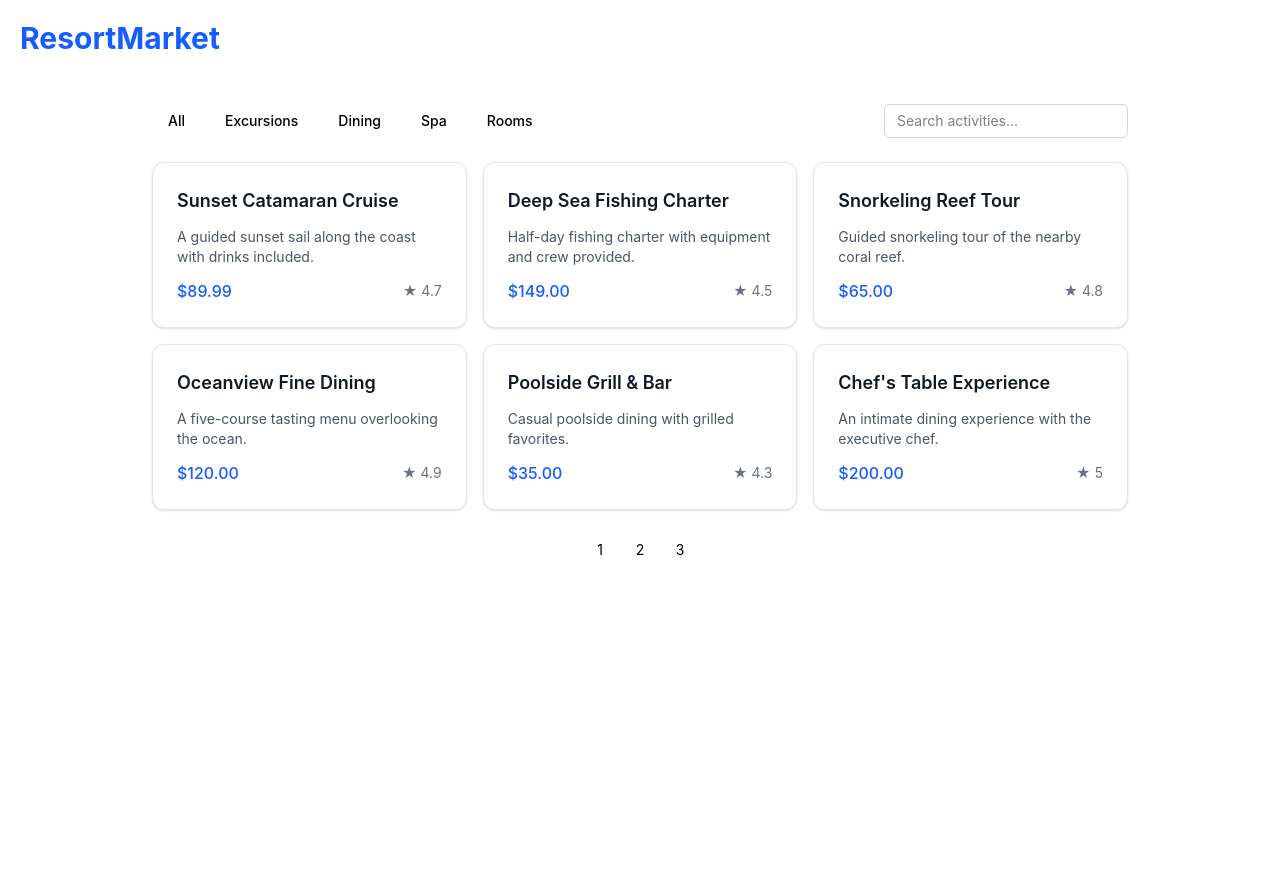
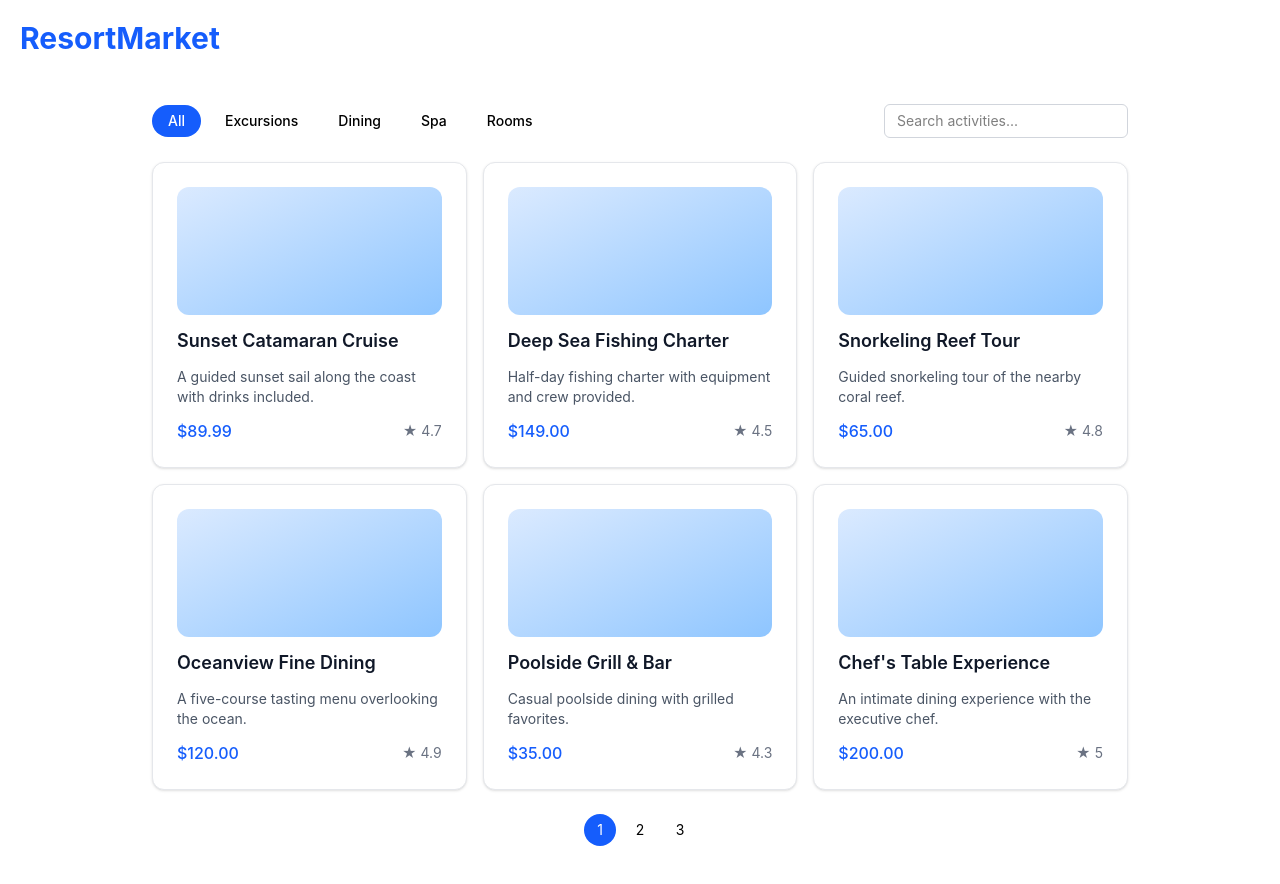
Before and after one commit to javivasv/resort-market, an Angular app: page /home in a window 1280 px wide. Shown: the top 884 px of the page. Before the commit the page ends 800 px from the top, so only its background shows below. Built offline with nearby package versions, Linux system fonts and the light colour scheme.

Commit message:
feat: Add activity view. Add image placeholder for home activity card

```diff
--- a/src/app/app.config.ts
+++ b/src/app/app.config.ts
@@ -1,5 +1,5 @@
 import { ApplicationConfig, provideBrowserGlobalErrorListeners } from '@angular/core';
-import { provideRouter } from '@angular/router';
+import { provideRouter, withComponentInputBinding } from '@angular/router';
 import { provideHttpClient, withInterceptors } from '@angular/common/http';
 
 import { routes } from './app.routes';
@@ -9,7 +9,7 @@ import { mockApiInterceptor } from '../backend-mock/interceptors/mock-api.interc
 export const appConfig: ApplicationConfig = {
   providers: [
     provideBrowserGlobalErrorListeners(),
-    provideRouter(routes),
+    provideRouter(routes, withComponentInputBinding()),
     provideClientHydration(),
     provideHttpClient(withInterceptors([mockApiInterceptor])),
   ]
--- a/src/app/app.routes.server.ts
+++ b/src/app/app.routes.server.ts
@@ -1,6 +1,10 @@
 import { RenderMode, ServerRoute } from '@angular/ssr';
 
 export const serverRoutes: ServerRoute[] = [
+  {
+    path: 'activity/:id',
+    renderMode: RenderMode.Server
+  },
   {
     path: '**',
     renderMode: RenderMode.Prerender
--- a/src/app/app.routes.ts
+++ b/src/app/app.routes.ts
@@ -1,7 +1,9 @@
 import { Routes } from '@angular/router';
 import { Home } from './views/home/home';
+import { Activity } from './views/activity/activity';
 
 export const routes: Routes = [
   { path: 'home', component: Home },
+  { path: 'activity/:id', component: Activity },
   { path: '', redirectTo: 'home', pathMatch: 'full' },
 ];
--- a/src/app/components/activity-card/activity-card.html
+++ b/src/app/components/activity-card/activity-card.html
@@ -1,5 +1,6 @@
-<div class="h-full rounded-xl border border-gray-200 bg-white p-6 shadow-sm cursor-pointer">
-  <div class="flex pb-3">
+<div class="h-full rounded-xl border border-gray-200 bg-white p-6 shadow-sm cursor-pointer" (click)="navigateToActivity()">
+  <div class="h-32 w-full rounded-xl bg-gradient-to-br from-blue-100 to-blue-300"></div>
+  <div class="flex py-3">
     <h2 class="text-lg font-semibold text-gray-900">
       {{ activity().name }}
     </h2>
--- a/src/app/components/activity-card/activity-card.ts
+++ b/src/app/components/activity-card/activity-card.ts
@@ -1,5 +1,6 @@
-import { Component, input } from '@angular/core';
+import { Component, inject, input } from '@angular/core';
 import { Activity } from '../../../backend-mock/models/activity.model';
+import { Router } from '@angular/router';
 
 @Component({
   selector: 'activity-card',
@@ -8,6 +9,14 @@ import { Activity } from '../../../backend-mock/models/activity.model';
   styleUrl: './activity-card.scss',
 })
 export class ActivityCard {
+  // Injected services
+  router = inject(Router);
+
   // Inputs
   activity = input.required<Activity>();
+
+  // Methods
+  navigateToActivity() {
+    this.router.navigate(['/activity', this.activity().id]);
+  }
 }
--- a/src/app/services/activity.service.ts
+++ b/src/app/services/activity.service.ts
@@ -31,4 +31,10 @@ export class ActivityService {
       .get<NestResponse<PaginatedData<Activity>>>('/api/activities', { params })
       .pipe(map((res) => res.data));
   }
+
+  getActivityById(id: string): Observable<Activity> {
+    return this.http
+      .get<NestResponse<Activity>>(`/api/activities/${id}`)
+      .pipe(map((res) => res.data));
+  }
 }
--- /dev/null
+++ b/src/app/views/activity/activity.html
@@ -0,0 +1,59 @@
+<section class="mx-auto max-w-3xl p-6">
+  <div class="flex flex-col">
+    <div class="flex">
+      <a routerLink="/home" class="inline-flex items-center gap-1 text-sm text-gray-500 hover:text-blue-600">
+        &larr; Back to activities
+      </a>
+    </div>
+    <div class="flex pt-3 w-full">
+      @if (loading()) {
+        <div class="flex justify-center py-24 w-full" role="status" aria-label="Loading activity">
+          <div class="h-8 w-8 animate-spin rounded-full border-2 border-gray-300 border-t-blue-600"></div>
+        </div>
+      } @else if (notFound()) {
+        <div class="flex w-full justify-center">
+          <span class="py-24 text-center text-gray-500">
+            Activity not found.
+          </span>
+        </div>
+      } @else if (activity(); as item) {
+        <div class="flex w-full">
+          <div class="flex flex-col w-full">
+            <div class="h-56 w-full rounded-xl bg-gradient-to-br from-blue-100 to-blue-300"></div>
+            <div class="flex py-2">
+              <span class="inline-block rounded-full bg-blue-100 px-3 py-1 text-xs font-medium capitalize text-blue-700">
+                {{ item.category }}
+              </span>
+            </div>
+            <div class="flex py-2">
+              <h1 class="text-3xl font-bold text-gray-900">
+                {{ item.name }}
+              </h1>
+            </div>
+            <div class="flex py-1">
+              <div class="text-sm text-gray-500">
+                <span>
+                  &#9733; {{ item.rating }}
+                </span>
+              </div>
+            </div>
+            <div class="flex py-2">
+              <span class="text-gray-600">
+                {{ item.description }}
+              </span>
+            </div>
+            <div class="flex py-3 items-center justify-between border-t border-gray-200">
+              <span class="text-2xl font-bold text-blue-600">{{ '$' + item.price.toFixed(2) }}</span>
+                <button
+                  type="button"
+                  class="cursor-pointer rounded-md bg-blue-600 px-6 py-2.5 text-sm font-semibold text-white transition hover:bg-blue-700"
+                >
+                  Book Now
+                </button>
+            </div>
+          </div>
+        </div>
+      }
+    </div>
+  </div>
+</section>
--- /dev/null
+++ b/src/app/views/activity/activity.ts
@@ -0,0 +1,47 @@
+import { Component, inject, input, signal } from '@angular/core';
+import { RouterLink } from '@angular/router';
+import { toObservable, toSignal } from '@angular/core/rxjs-interop';
+import { catchError, of, switchMap, tap } from 'rxjs';
+import { ActivityService } from '../../services/activity.service';
+
+@Component({
+  selector: 'activity',
+  imports: [RouterLink],
+  templateUrl: './activity.html',
+  styleUrl: './activity.scss',
+})
+export class Activity {
+  // Injected services
+  private readonly activityService = inject(ActivityService);
+
+  // Inputs
+  id = input.required<string>();
+
+  // Signals
+  private readonly loadingState = signal(false);
+  private readonly notFoundState = signal(false);
+
+  // Readonly
+  protected readonly loading = this.loadingState.asReadonly();
+  protected readonly notFound = this.notFoundState.asReadonly();
+
+  protected readonly activity = toSignal(
+    toObservable(this.id).pipe(
+      tap(() => {
+        this.loadingState.set(true);
+        this.notFoundState.set(false);
+      }),
+      switchMap((id) =>
+        this.activityService.getActivityById(id).pipe(
+          tap(() => this.loadingState.set(false)),
+          catchError(() => {
+            this.loadingState.set(false);
+            this.notFoundState.set(true);
+            return of(undefined);
+          })
+        )
+      )
+    ),
+    { initialValue: undefined }
+  );
+}
--- a/src/backend-mock/interceptors/mock-api.interceptor.ts
+++ b/src/backend-mock/interceptors/mock-api.interceptor.ts
@@ -1,5 +1,5 @@
-import { HttpInterceptorFn, HttpRequest, HttpResponse } from '@angular/common/http';
-import { of } from 'rxjs';
+import { HttpErrorResponse, HttpInterceptorFn, HttpRequest, HttpResponse } from '@angular/common/http';
+import { Observable, of, throwError } from 'rxjs';
 import { delay } from 'rxjs/operators';
 import { NestResponse, PaginatedData } from '../models/nest-response.model';
 import { Activity } from '../models/activity.model';
@@ -12,8 +12,12 @@ export const mockApiInterceptor: HttpInterceptorFn = (req, next) => {
     return next(req);
   }
 
-  if (req.method === 'GET' && req.url.startsWith('/api/activities')) {
+  if (req.method === 'GET' && req.url === '/api/activities') {
     return of(buildActivitiesResponse(req)).pipe(delay(MOCK_LATENCY_MS));
+  }
+
+  if (req.method === 'GET' && req.url.startsWith('/api/activities/')) {
+    return buildActivityByIdResponse(req).pipe(delay(MOCK_LATENCY_MS));
   }
 
   return next(req);
@@ -49,3 +53,22 @@ function buildActivitiesResponse(req: HttpRequest<unknown>): HttpResponse<NestRe
 
   return new HttpResponse({ status: 200, body });
 }
+
+function buildActivityByIdResponse(req: HttpRequest<unknown>): Observable<HttpResponse<NestResponse<Activity>>> {
+  const id = req.url.split('/').pop();
+  const activity = ACTIVITIES.find((a) => a.id === id);
+
+  if (!activity) {
+    return throwError(
+      () =>
+        new HttpErrorResponse({
+          status: 404,
+          url: req.url,
+          error: { statusCode: 404, message: 'Activity not found', data: null },
+        })
+    );
+  }
+
+  const body: NestResponse<Activity> = { statusCode: 200, message: 'Success', data: activity };
+  return of(new HttpResponse({ status: 200, body }));
+}
```
Also changed, not shown: src/app/views/activity/activity.scss (added), 1 other file (tests, documents, lock files or other folders).
